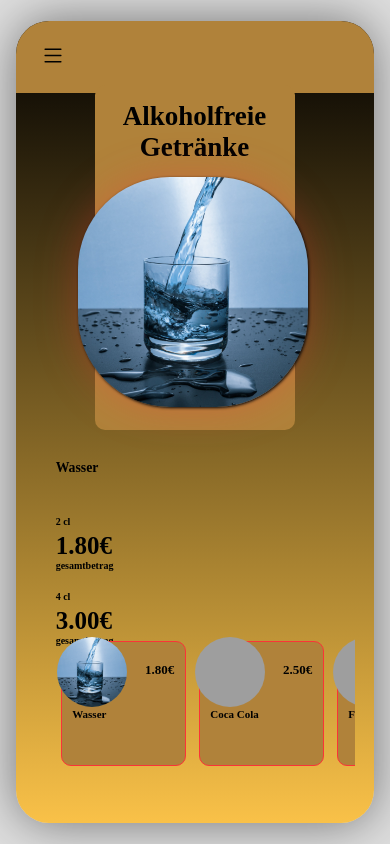
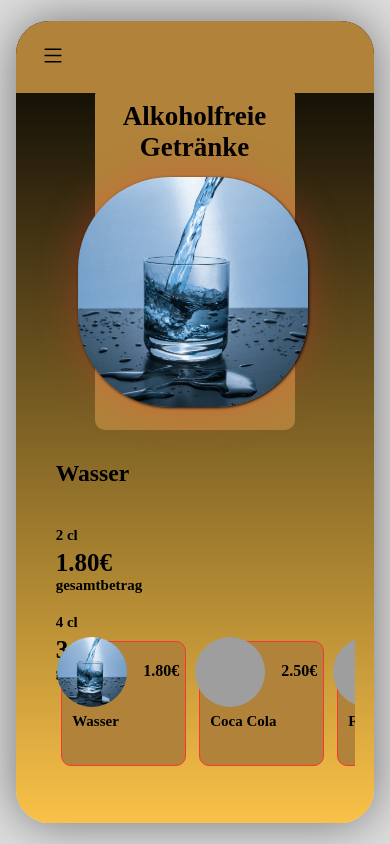
Before and after one commit to cakmakemre34/narin, a plain HTML site: page index.html in a window 390 px wide. Drawn offline with nearby package versions, Linux system fonts and the light colour scheme; grey boxes are pictures that could not be loaded; a web font is replaced by a local one.

Commit message:
yenilenmis

```diff
--- a/style.css
+++ b/style.css
@@ -540,11 +540,11 @@ header section .social .icons a:hover {
 
 
         header section .content h1 {
-            font-size: 32%;
+            font-size: 55%;
         }
 
         header section .content p {
-            font-size: 26%;
+            font-size: 42%;
             width: 270px;
         }
 
@@ -574,6 +574,22 @@ header section .social .icons a:hover {
 
         .sub-menu-wrap.open-menu {
             height: 30%;
+        }
+
+        header section .content .price_order .price p {
+            font-size: 15px;
+        }
+
+        header section .cards .card h4 {
+            position: absolute;
+            top: 20px;
+            right: 6px;
+            font-size: 16px;
+            font-weight: 600;
+        }
+        header section .cards .card h5{
+            font-size: 15px;
+            padding: 5px 10px
         }
     }
 
```
